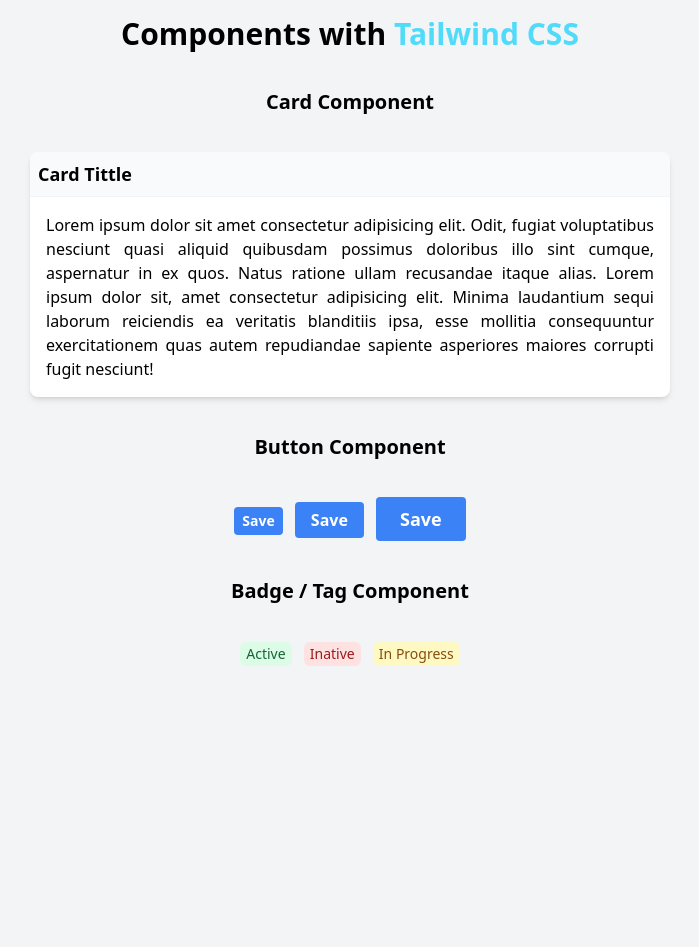
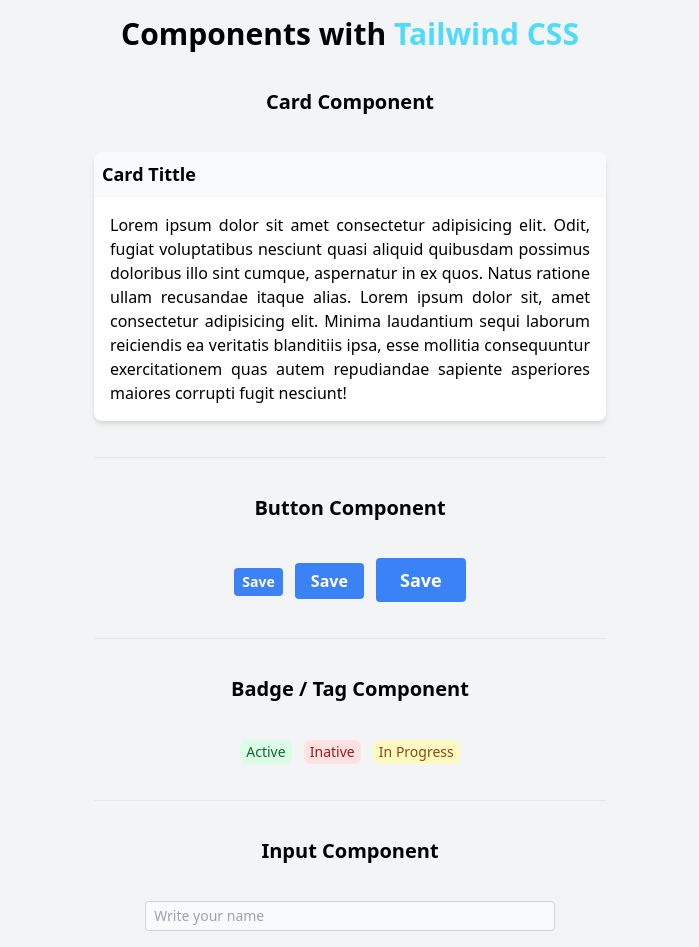
Before and after one commit to Matheus-Pombeiro/tailwind-exercises, a plain HTML site: page src/card.html in a window 1280 px wide. Shown: the whole page, without its empty margins (290-989 px from the left). Before the commit the page ends 800 px from the top, so only its background shows below. Drawn offline with Linux system fonts and the light colour scheme.

Commit message:
Add: input

```diff
--- a/src/card.html
+++ b/src/card.html
@@ -8,7 +8,7 @@
 </head>
 <body class="sub-container h-full m-auto dark:bg-gray-800 bg-gray-100 items-center">
 
-    <main class="w-fit container mx-auto my-4 flex flex-col justify-between itens-center gap-9">
+    <main class="w-fit xl:w-4/5 container mx-2 xl:mx-auto my-4 flex flex-col justify-between itens-center gap-9">
 
         <h1 class="text-xl xl:text-3xl font-bold self-center dark:text-white">Components with <span class="text-brand-100">Tailwind CSS</span></h1>
 
@@ -18,7 +18,7 @@
 
             <div class="w-fit mx-3 xl:w-2/4 container bg-white rounded-lg shadow-md overflow-hidden group">
 
-                <h3 class="text-lg font-semibold bg-gray-50 p-2 border-b border-gray-100 transitions ease-in-out delay-100 duration-200 group-hover:text-brand-100">Card Tittle</h3>
+                <h3 class="text-lg font-semibold bg-gray-50 p-2 border-b border-gray-100 group-hover:text-brand-100 transition ease-in-out duration-300">Card Tittle</h3>
 
                 <p class="p-4 text-justify">Lorem ipsum dolor sit amet consectetur adipisicing elit. Odit, fugiat voluptatibus nesciunt quasi aliquid quibusdam possimus doloribus illo sint cumque, aspernatur in ex quos. Natus ratione ullam recusandae itaque alias. Lorem ipsum dolor sit, amet consectetur adipisicing elit. Minima laudantium sequi laborum reiciendis ea veritatis blanditiis ipsa, esse mollitia consequuntur exercitationem quas autem repudiandae sapiente asperiores maiores corrupti fugit nesciunt!
                 </p>
@@ -26,6 +26,8 @@
             </div>
 
         </section>
+
+        <hr class="w-2/4 mx-auto">
 
         <section class="sub-container container items-center">
 
@@ -43,6 +45,8 @@
 
         </section>
 
+        <hr class="w-2/4 mx-auto">
+
         <section class="sub-container container items-center">
 
             <h2 class="h2 dark:text-white">Badge / Tag Component</h2>
@@ -59,6 +63,16 @@
 
         </section>
 
+        <hr class="w-2/4 mx-auto">
+
+        <section class="sub-container container items-center">
+
+            <h2 class="h2 dark:text-white">Input Component</h2>
+
+            <input type="text" class="input-text placeholder-gray-400" placeholder="Write your name">
+
+        </section>
+
     </main>
 
 </body>
--- a/src/input.css
+++ b/src/input.css
@@ -22,4 +22,8 @@
     .tag {
         @apply inline-flex text-sm px-1.5 py-0.5 rounded-md font-medium;
     }
+
+    .input-text {
+        @apply w-5/6 xl:w-2/5 bg-gray-50 border border-gray-300 focus:border-blue-400 rounded px-2 py-1 text-sm text-gray-800 focus:outline-none focus:ring-2 focus:ring-blue-400 focus:ring-opacity-20 transition duration-300 ease-in-out;
+    }
 }
```
Also changed, not shown: dist/output.css.
